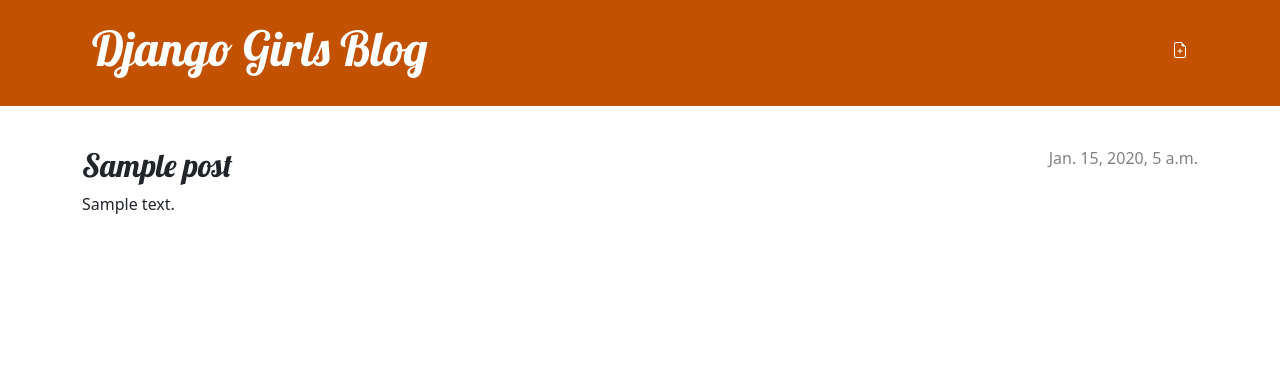
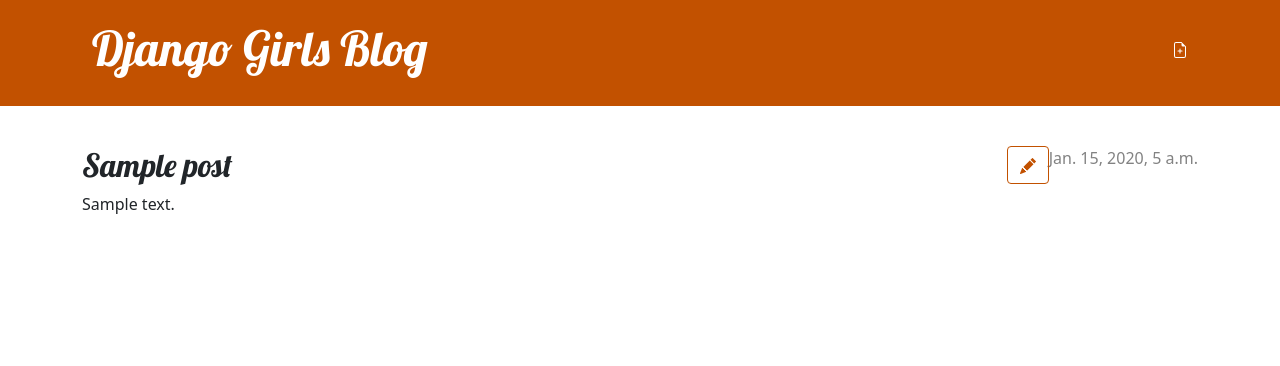
Before and after one commit to Enos70/my-first-blog, a Django app: page /post/1/ in a window 1280 px wide. Shown: the top 366 px of the page. Run offline with Django 5.2, Linux system fonts and the light colour scheme; tables that the repository leaves empty hold one stand-in row (values such as "Sample post").

Commit message:
add changes

```diff
--- a/blog/templates/blog/post_detail.html
+++ b/blog/templates/blog/post_detail.html
@@ -7,6 +7,11 @@
                 {{ post.published_date }}
             </time>
         {% endif %}
+        <aside class="actions">
+            <a class="btn btn-secondary" href="{% url 'post_edit' pk=post.pk %}">
+              {% include './icons/pencil-fill.svg' %}
+            </a>
+        </aside>
         <h2>{{ post.title }}</h2>
         <p>{{ post.text|linebreaksbr }}</p>
     </article>
```
